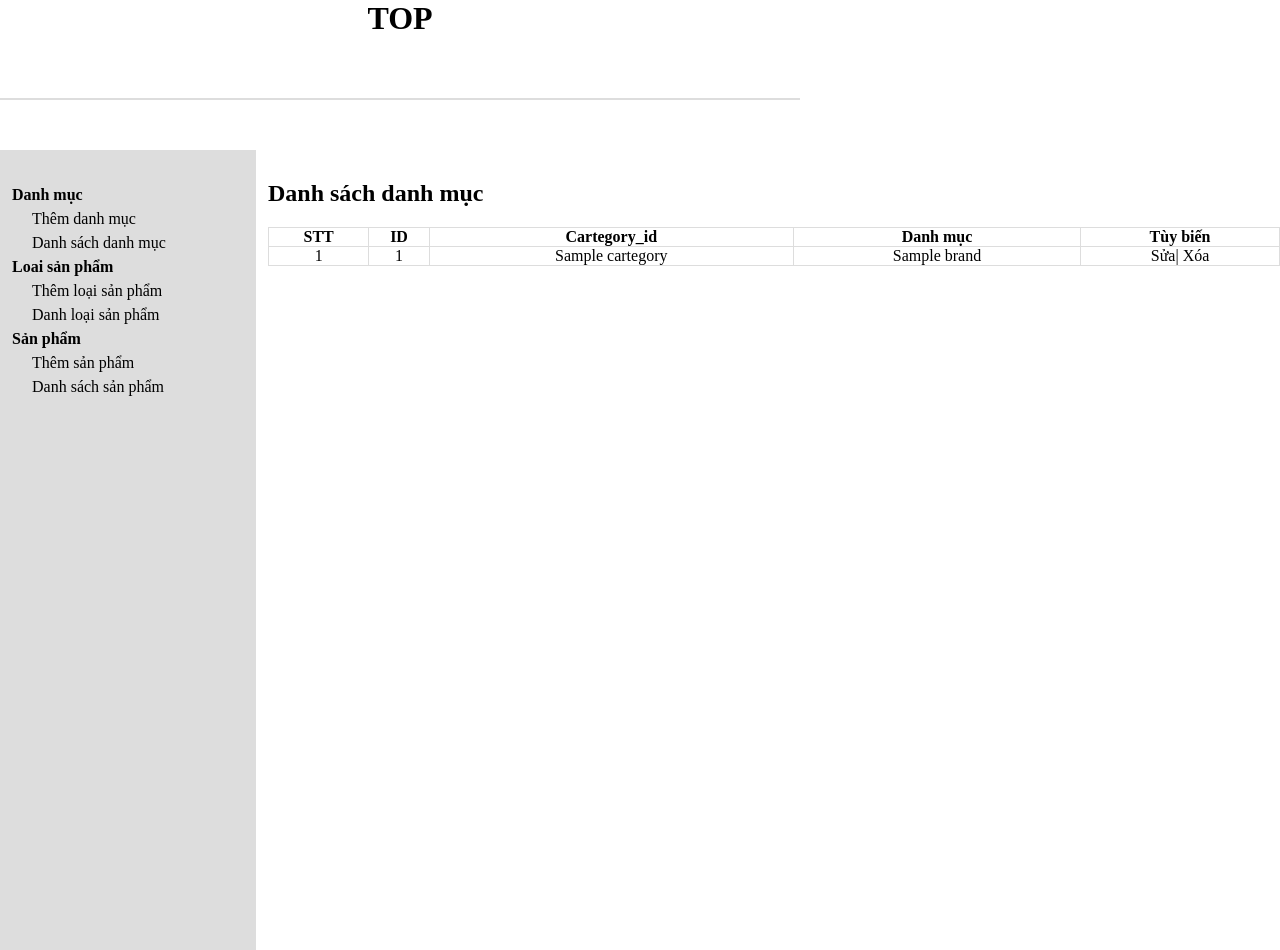
After one commit to luachs/giaodien, a PHP site: page /admin/brandlist.php in a window 1280 px wide. The commit adds this page. Run offline with PHP 8.4, Linux system fonts and the light colour scheme; tables that the repository leaves empty or names only in its code hold one stand-in row (values such as "Sample post").

Commit message:
commit lan 2

```diff
--- /dev/null
+++ b/admin/brandlist.php
@@ -0,0 +1,45 @@
+
+<?php
+include "header.php";
+include "slider.php";
+include "../class/brand_class.php"
+?>
+<?php
+$brand = new brand;
+$show_brand = $brand->show_brand();
+?>
+<div class="admin-content-right">
+<div class="admin-content-right-cartegory__list">
+          <h1>Danh sách danh mục</h1>
+          <table>
+            <tr>
+              <th>STT</th>
+              <th>ID</th>
+              <th>Cartegory_id</th>
+              <th>Danh mục</th>
+              <th>Tùy biến</th>
+            </tr>
+            <?php
+            if($show_brand){
+              $i = 0;
+              while($result = $show_brand->fetch_assoc()){
+                $i++;
+            ?>
+            <tr>
+              <td><?php echo $i;  ?></td>
+              <td><?php echo $result['brand_id'];  ?></td>
+              <td><?php echo $result['cartegory_name'];  ?></td>
+              <td><?php echo $result['brand_name'];  ?></td>
+              <td><a href="brandedit.php?brand_id=<?php echo $result['brand_id'];  ?>">Sửa</a>|
+              <a href="branddelete.php?brand_id=<?php echo $result['brand_id'];  ?>">Xóa</a></td>
+            </tr>
+            <?php
+               }
+              }
+            ?>
+          </table>
+        </div>
+      </div>
+    </section>
+  </body>
+</html>
--- a/admin/slider.php
+++ b/admin/slider.php
@@ -11,8 +11,8 @@
           <li>
             <a href="#">Loai sản phẩm</a>
             <ul>
-              <li><a href="">Thêm loại sản phẩm</a></li>
-              <li><a href="">Danh loại sản phẩm</a></li>
+              <li><a href="./brandadd.php">Thêm loại sản phẩm</a></li>
+              <li><a href="./brandlist.php">Danh loại sản phẩm</a></li>
             </ul>
           </li>
           <li>
--- /dev/null
+++ b/class/brand_class.php
@@ -0,0 +1,54 @@
+<?php
+include "../admin/database.php";
+?>
+<?php
+Class brand{
+    private $db;
+    public function __construct(){
+        $this-> db =  new Database();
+    }
+    public function insert_brand($cartegory_id,$brand_name){
+        $query ="INSERT INTO tbl_brand(cartegory_id,brand_name) values ('$cartegory_id', '$brand_name')";
+        $result = $this->db->insert($query);
+        header("location:brandlist.php");
+        // return $result;
+    }
+    public function show_cartegory(){
+        $query = "SELECT * FROM tbl_cartegory ORDER BY cartegory_id DESC ";
+        $result = $this->db->select($query);
+        return $result;
+    }
+    public function show_brand(){
+        $query = "SELECT tbl_brand.*,tbl_cartegory.cartegory_name
+        FROM tbl_brand INNER JOIN tbl_cartegory ON tbl_brand.cartegory_id = tbl_cartegory.cartegory_id
+        ORDER BY tbl_brand.brand_id DESC
+        ";
+        $result = $this->db->select($query);
+        return $result;
+    }
+
+
+
+
+
+
+    public function get_cartegory($cartegory_id){
+        $query = "SELECT * FROM tbl_cartegory WHERE cartegory_id = '$cartegory_id' ";
+        $result = $this->db->select($query);
+        return $result;
+    }
+    public function update_cartegory($cartegory_name,$cartegory_id){
+        $query = "UPDATE tbl_cartegory SET cartegory_name = '$cartegory_name' WHERE cartegory_id = '$cartegory_id'";
+        $result = $this->db->update($query);
+        header("location:cartegorylist.php");
+        return $result;
+    }
+    public function delete_cartegory($cartegory_id){
+        $query = "DELETE FROM tbl_cartegory WHERE cartegory_id = '$cartegory_id' ";
+        $result = $this->db->delete($query);
+        header("location:cartegorylist.php");
+        return $result;
+    }
+}
+
+?>
```
Also changed, not shown: admin/brandadd.php (added, +46 -0 lines).
